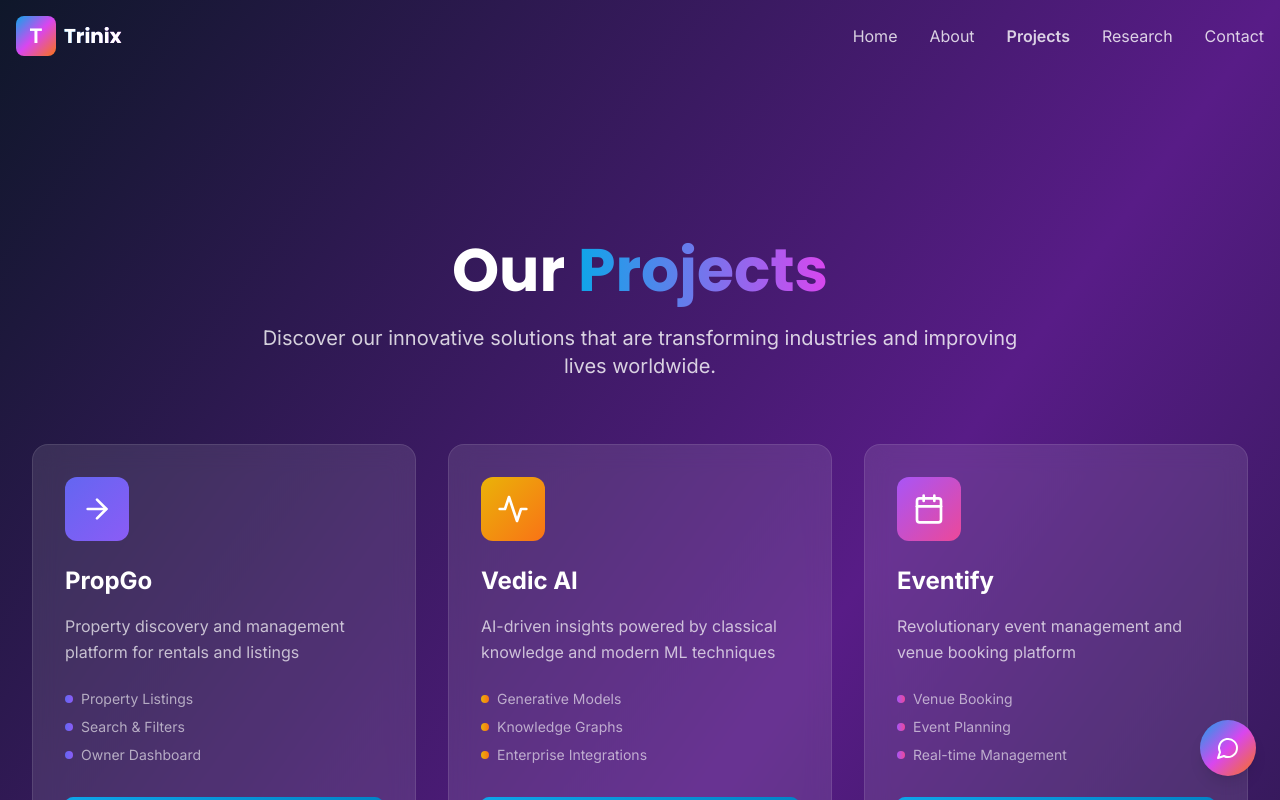
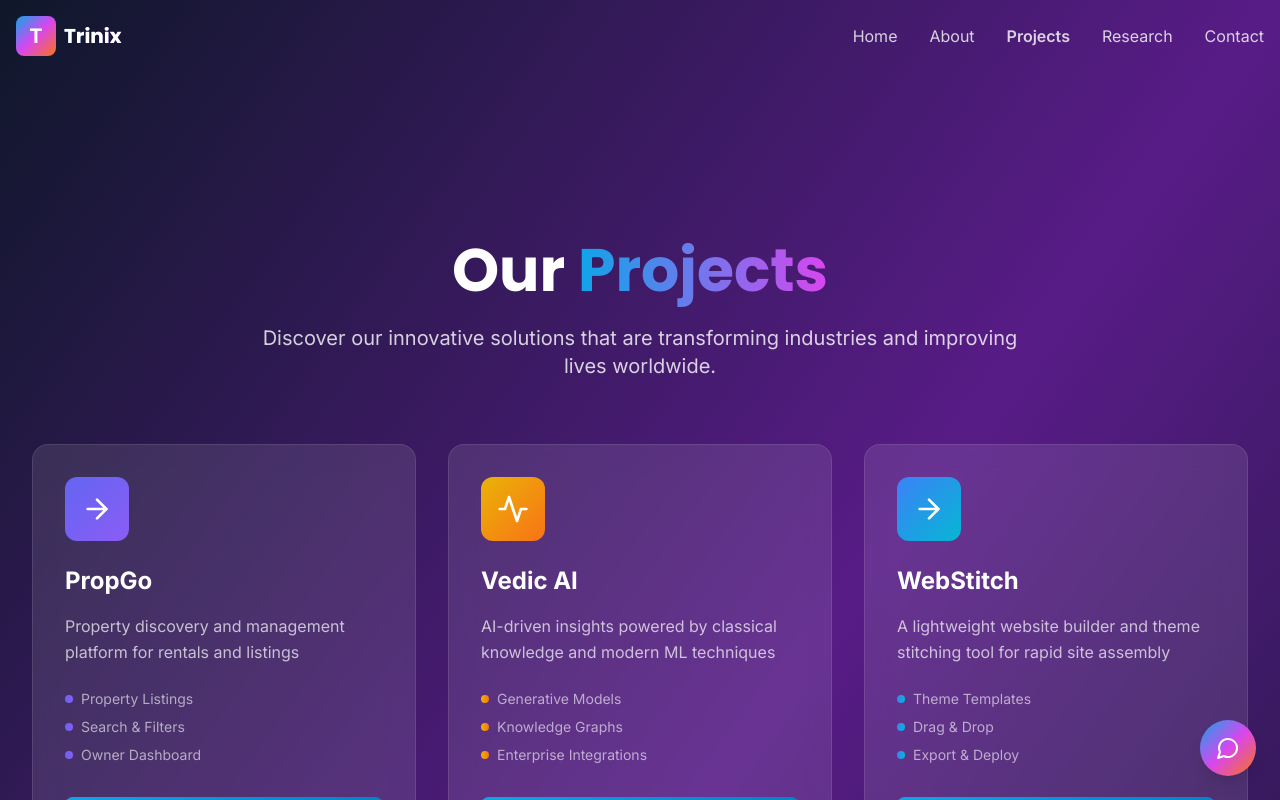
Before and after one commit to CHIRGJAIN/Trinix, a React (Vite) app: page /projects in a window 1280 px wide. Shown: the top 800 px of the page. Built offline with nearby package versions, Linux system fonts and the light colour scheme.

Commit message:
Feat: add WebStitch project card

```diff
--- a/src/pages/Projects.jsx
+++ b/src/pages/Projects.jsx
@@ -19,6 +19,14 @@ const Projects = () => {
       color: 'from-yellow-500 to-orange-500',
       icon: Activity,
       features: ['Generative Models', 'Knowledge Graphs', 'Enterprise Integrations']
+    },
+    {
+      name: 'WebStitch',
+      description: 'A lightweight website builder and theme stitching tool for rapid site assembly',
+      path: '/webstitch',
+      color: 'from-blue-500 to-cyan-500',
+      icon: ArrowRight,
+      features: ['Theme Templates', 'Drag & Drop', 'Export & Deploy']
     },
     {
       name: 'Eventify',
```
